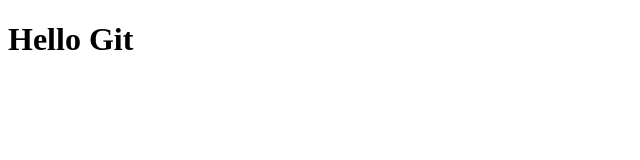
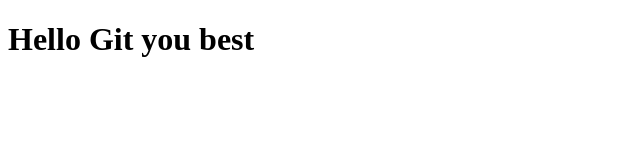
Before and after one commit to katashinskiy/GitDemo, a plain HTML site: page index.html in a window 1280 px wide. Shown: the whole page, without its empty margins (0-640 px from the left). Drawn offline with Linux system fonts and the light colour scheme.

Commit message:
second commit

```diff
--- a/index.html
+++ b/index.html
@@ -5,6 +5,6 @@
     <title>Title</title>
 </head>
 <body>
-    <h1>Hello Git</h1>
+    <h1>Hello Git you best</h1>
 </body>
 </html>
```
